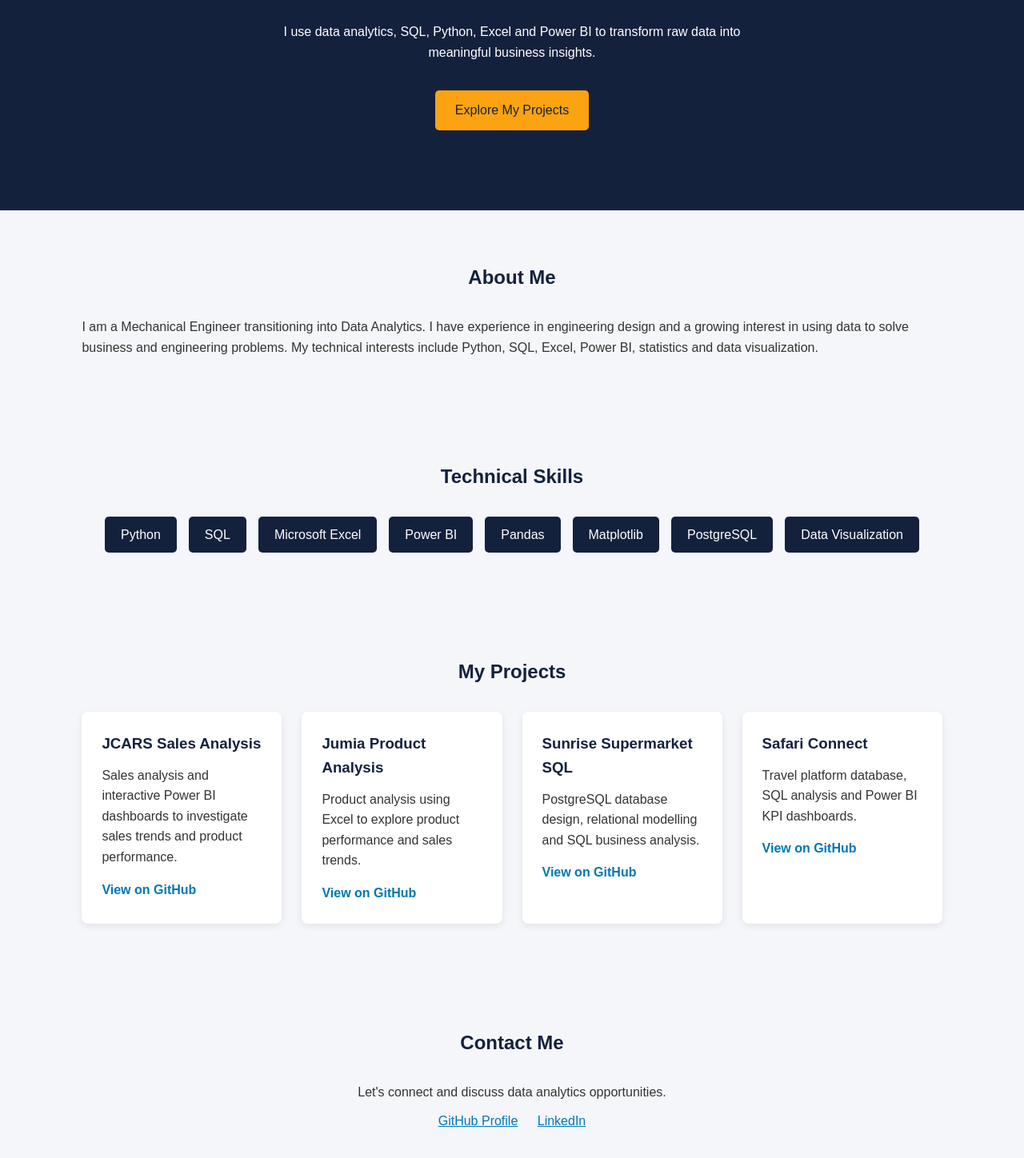
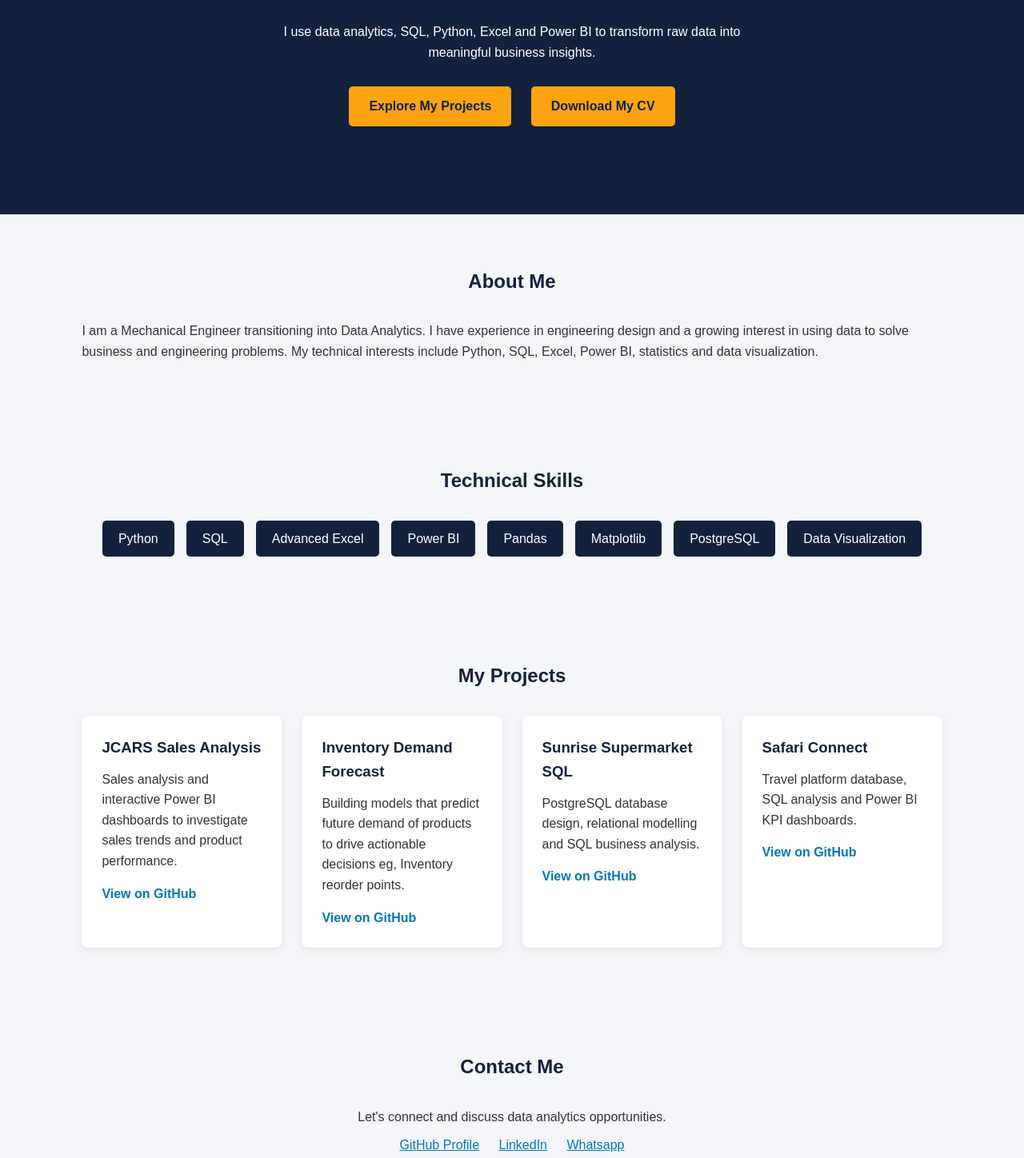
Before and after one commit to rapidlashes/rapidlashes.github.io, a plain HTML site: page index.html in a window 1280 px wide. Shown: the part 297-1745 px from the top of the page at 80% size. Drawn offline with Linux system fonts and the light colour scheme.

Commit message:
adding a downloadable cv

```diff
--- a/index.html
+++ b/index.html
@@ -42,6 +42,10 @@
             Explore My Projects
         </a>
 
+        <a href="documents/Resume Von Data Analyst.pdf" download="Resume Von Data Analyst.pdf" class="btn">
+            Download My CV
+        </a>
+
     </section>
 
     <!-- About Section -->
@@ -68,7 +72,7 @@
         <div class="skills">
             <span>Python</span>
             <span>SQL</span>
-            <span>Microsoft Excel</span>
+            <span>Advanced Excel</span>
             <span>Power BI</span>
             <span>Pandas</span>
             <span>Matplotlib</span>
@@ -98,12 +102,12 @@
             </div>
 
             <div class="project-card">
-                <h3>Jumia Product Analysis</h3>
+                <h3>Inventory Demand Forecast</h3>
                 <p>
-                    Product analysis using Excel to explore
-                    product performance and sales trends.
+                    Building models that predict future demand of products
+                    to drive actionable decisions eg, Inventory reorder points.
                 </p>
-                <a href="https://github.com/rapidlashes/Jumia-data-EXCEL-" target="_blank">
+                <a href="https://github.com/rapidlashes/INVENTORY-FORECASTING" target="_blank">
                     View on GitHub
                 </a>
             </div>
@@ -149,6 +153,10 @@
             LinkedIn
         </a>
 
+        <a href="0798059879" target="_blank">
+            Whatsapp
+        </a>
+
     </section>
 
     <footer>
--- a/style.css
+++ b/style.css
@@ -69,6 +69,22 @@ nav a {
     text-decoration: none;
     border-radius: 5px;
     margin-top: 15px;
+}
+
+.btn {
+    display: inline-block;
+    background-color: #fca311;
+    color: #14213d;
+    padding: 12px 25px;
+    text-decoration: none;
+    border-radius: 5px;
+    margin: 10px;
+    font-weight: bold;
+}
+
+.btn:hover {
+    background-color: #ffffff;
+    transform: translateY(-2px);
 }
 
 /* Sections */
```
Also changed, not shown: 1 other file.
